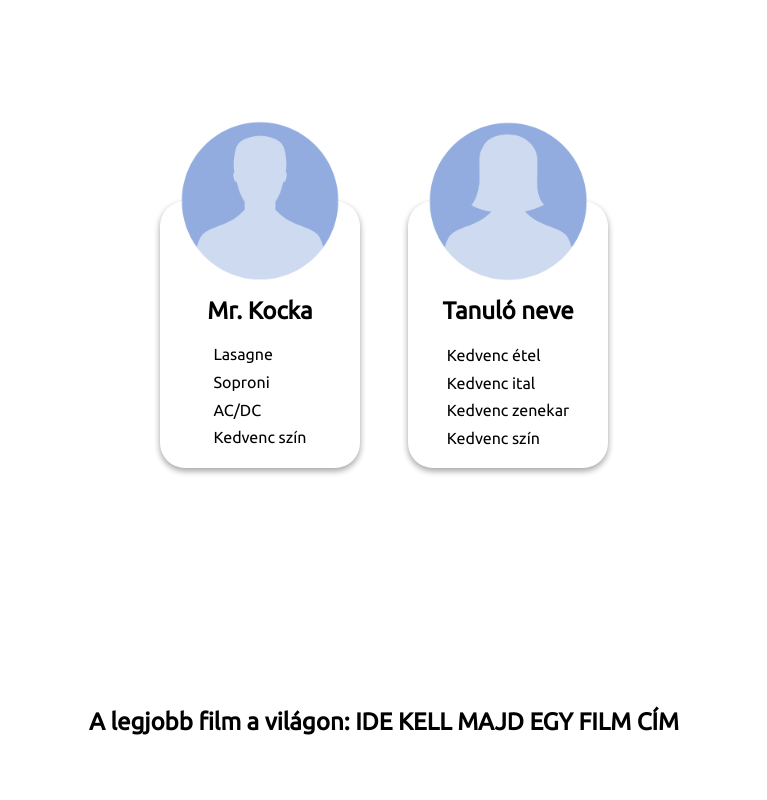
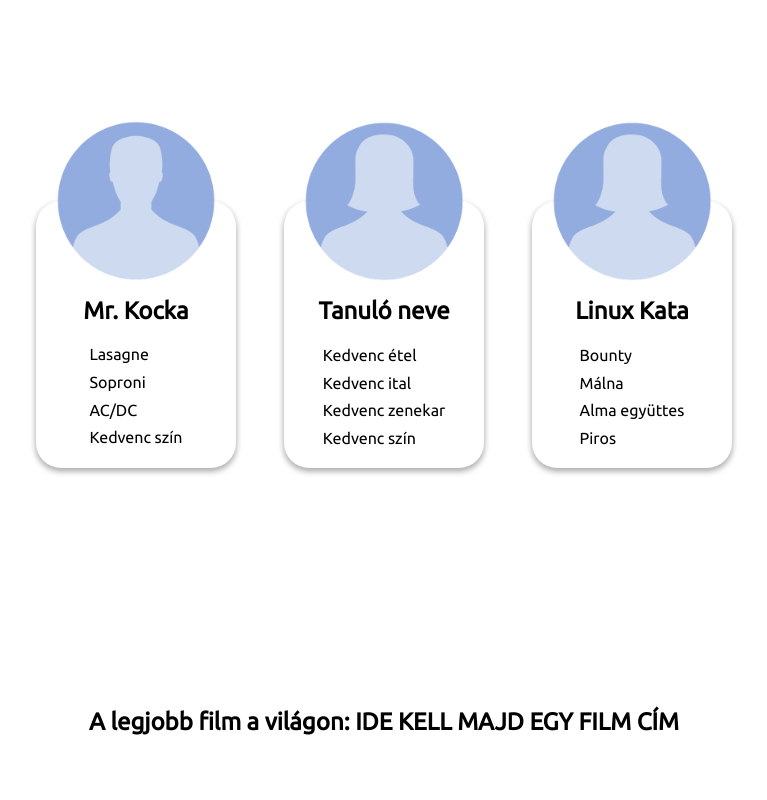
Before and after one commit to mrkocka/PK_git, a plain HTML site: page index.html in a window 1280 px wide. Shown: the part 1200-2000 px from the top of the page, without its empty margins (256-1023 px from the left). Drawn offline with Linux system fonts and the light colour scheme.

Commit message:
Kata első

```diff
--- a/index.html
+++ b/index.html
@@ -51,6 +51,17 @@
             </ul>
           </div>
 
+          <div class="student-card">
+            <img src="./img/Profil.N.png" alt="profilkép" />
+            <h3>Linux Kata</h3>
+            <ul>
+                <li>Bounty</li>
+                <li>Málna</li>
+                <li>Alma együttes</li>
+                <li>Piros</li>
+            </ul>
+          </div>
+
 
         </section>
 
```
